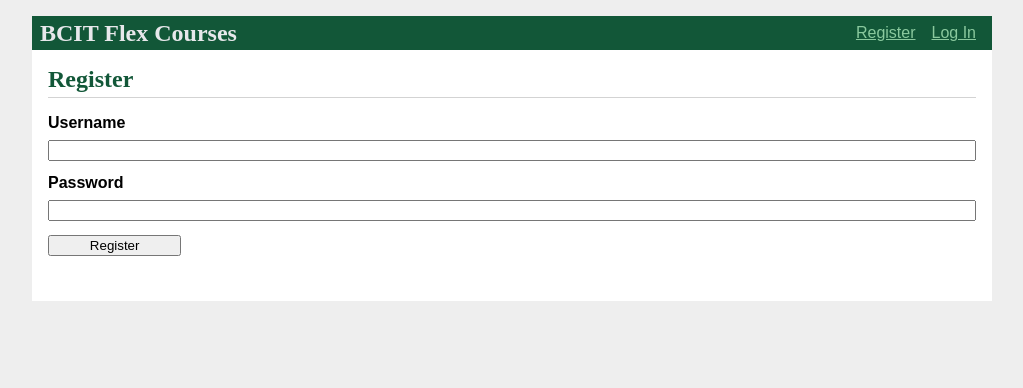
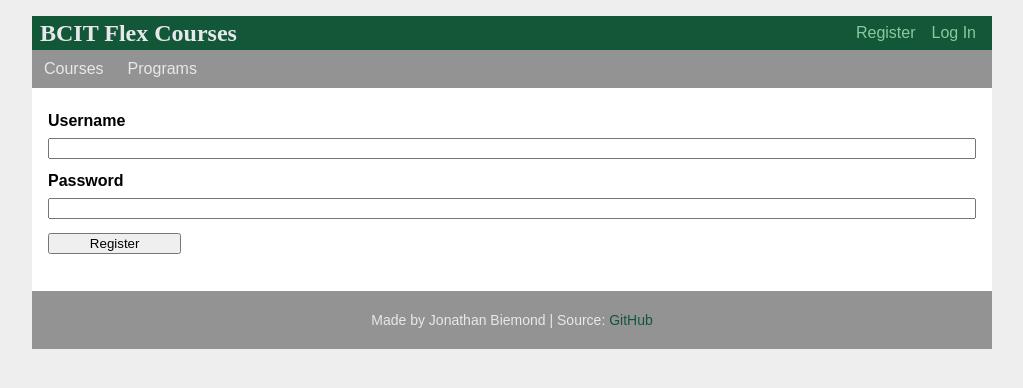
Before and after one commit to jonbiemond/BCIT-Flex, a Flask app: page /auth/register in a window 1280 px wide. Shown: the top 388 px of the page, without its empty margins (128-1151 px from the left). Run offline with Flask 3, Linux system fonts and the light colour scheme.

Commit message:
feat(app): add lower navbar

```diff
--- a/bcitflex/static/style.css
+++ b/bcitflex/static/style.css
@@ -1,23 +1,23 @@
 html { font-family: sans-serif; background: #eee; padding: 1rem; }
 body { max-width: 960px; margin: 0 auto; background: white; }
 h1 { font-family: serif; color: #125738; margin: 1rem 0; }
-a { color: #125738; }
+a { color: #125738; text-decoration: none; }
+a:hover { text-decoration: underline; }
 hr { border: none; border-top: 1px solid lightgray; }
 nav { background: #125738; color: #E7E8EB; display: flex; align-items: center; padding: 0 0.5rem;}
-table { width: 100%; }
+.lower-nav { background: #212125; color: #E7E8EB; display: flex; align-items: center; padding: 0;}
+.lower-nav a { display: block; color: #E7E8EB; text-align: center; padding: 10px 12px; text-decoration: none; }
+.lower-nav li a:hover { background-color: #111; }
+table { width: 100%; padding-top: 1em;}
 table td { text-align: center; }
+table thead th {border-bottom: 1px solid #E7E8EB;}
 table tbody td { padding: 0.5em 0; }
 table tbody tr:nth-child(even) { background-color: #d3d3d3; }
 table tbody tr:hover { background-color: #125738b8; }
+footer { background-color: #212125; text-align: center; padding: 0.5em; font-size: 14px; color: #E7E8EB; }
 @media (prefers-color-scheme: dark) {
-  html {
-    background-color: #3d3d3d;
-    color: #E7E8EB;
-  }
-  body {
-    background-color: #1B1B1B;
-    color: #E7E8EB;
-  }
+  html { background-color: #3d3d3d; color: #E7E8EB; }
+  body { background-color: #1B1B1B; color: #E7E8EB; }
   h1 { color: #E7E8EB; }
   a { color: #8ac99e; }
   .content > header h1 { color: #8ac99e; }
@@ -27,11 +27,18 @@
 @media (prefers-color-scheme: light) {
   nav h1 { color: #E7E8EB; }
   nav a { color: #8ac99e; }
+  table thead th {border-bottom: 1px solid #3d3d3d;}
+  .lower-nav { background: #939393; }
+  .lower-nav li a:hover { background-color: #3d3d3d; }
+  footer { background-color: #939393; }
 }
 nav h1 { flex: auto; margin: 0; }
 nav h1 a { text-decoration: none; padding: 0.25rem 0.5rem; }
 nav ul  { display: flex; list-style: none; margin: 0; padding: 0; }
 nav ul li a, nav ul li span, header .action { display: block; padding: 0.5rem; }
+.lower-nav ul { display: flex; list-style: none; padding: 0; margin: 0; }
+.lower-nav li { float: left; padding: 0; }
+.lower-nav li.active { background-color: #125738; }
 .content { padding: 0 1rem 1rem; }
 .content > header { border-bottom: 1px solid lightgray; display: flex; align-items: flex-end; }
 .content > header h1 { flex: auto; margin: 1rem 0 0.25rem 0; }
@@ -42,9 +49,11 @@
 .post .about { color: slategray; font-style: italic; }
 .post .body { white-space: pre-line; }
 .content:last-child { margin-bottom: 0; }
-.content form { margin: 1em 0; display: flex; flex-direction: column; }
+.content form { margin: 0.5em 0; display: flex; flex-direction: column; padding-top: 1em}
 .content label { font-weight: bold; margin-bottom: 0.5em; }
 .content input, .content textarea { margin-bottom: 1em; }
 .content textarea { min-height: 12em; resize: vertical; }
+footer a { text-decoration: none; }
+footer a:hover { text-decoration: underline;}
 input.danger { color: #cc2f2e; }
 input[type=submit] { align-self: start; min-width: 10em; }
--- a/bcitflex/templates/base.html
+++ b/bcitflex/templates/base.html
@@ -13,12 +13,39 @@
     {% endif %}
   </ul>
 </nav>
+<div class="lower-nav">
+    <ul class="lower-nav">
+        <li id="courses"><a href="{{ url_for('course.index') }}">Courses</a></li>
+        <li id="programs"><a href="{{ url_for('program.index') }}">Programs</a></li>
+    </ul>
+</div>
 <section class="content">
-  <header>
-    {% block header %}{% endblock %}
-  </header>
   {% for message in get_flashed_messages() %}
     <div class="flash">{{ message }}</div>
   {% endfor %}
   {% block content %}{% endblock %}
 </section>
+<footer>
+  <p>Made by Jonathan Biemond | Source: <a href="https://github.com/jonbiemond/bcit-flex">GitHub</a></p>
+</footer>
+<script>
+    document.addEventListener("DOMContentLoaded", function() {
+        // Get the current URL path
+        const currentPath = window.location.pathname;
+
+        // Define an object to map URLs to the corresponding list item IDs
+        const urlToIdMap = {
+            '/courses': 'courses',
+            '/programs': 'programs'
+        };
+
+        // Find the list item associated with the current page and add the "active" class
+        const activePage = urlToIdMap[currentPath];
+        if (activePage) {
+            const activeListItem = document.getElementById(activePage);
+            if (activeListItem) {
+                activeListItem.classList.add('active');
+            }
+        }
+    });
+</script>
--- a/bcitflex/templates/courses/course.html
+++ b/bcitflex/templates/courses/course.html
@@ -17,6 +17,8 @@
         document.getElementById("last_updated").innerHTML = utcTimestampToLocalizedString("{{ course.last_updated }}");
     }
     </script>
+
+    <h1>{{ course.subject_id }} {{ course.code }} - {{ course.name }}</h1>
 
     <p><strong>Prerequisites:</strong> {{ course.prerequisites }}</p>
     <p><strong>Credits:</strong> {{ course.credits }}</p>
--- a/bcitflex/templates/programs/program.html
+++ b/bcitflex/templates/programs/program.html
@@ -18,7 +18,8 @@
     }
     </script>
 
-    <p><strong>Name:</strong> {{ program.name }}</p>
+    <h1>{{ program.name }}</h1>
+
     <p><strong>Credential:</strong> {{ program.credential }}</p>
     <p><strong>BCIT URL:</strong> <a href="{{ program.url }}">{{ program.url}}</a></p>
 
```
